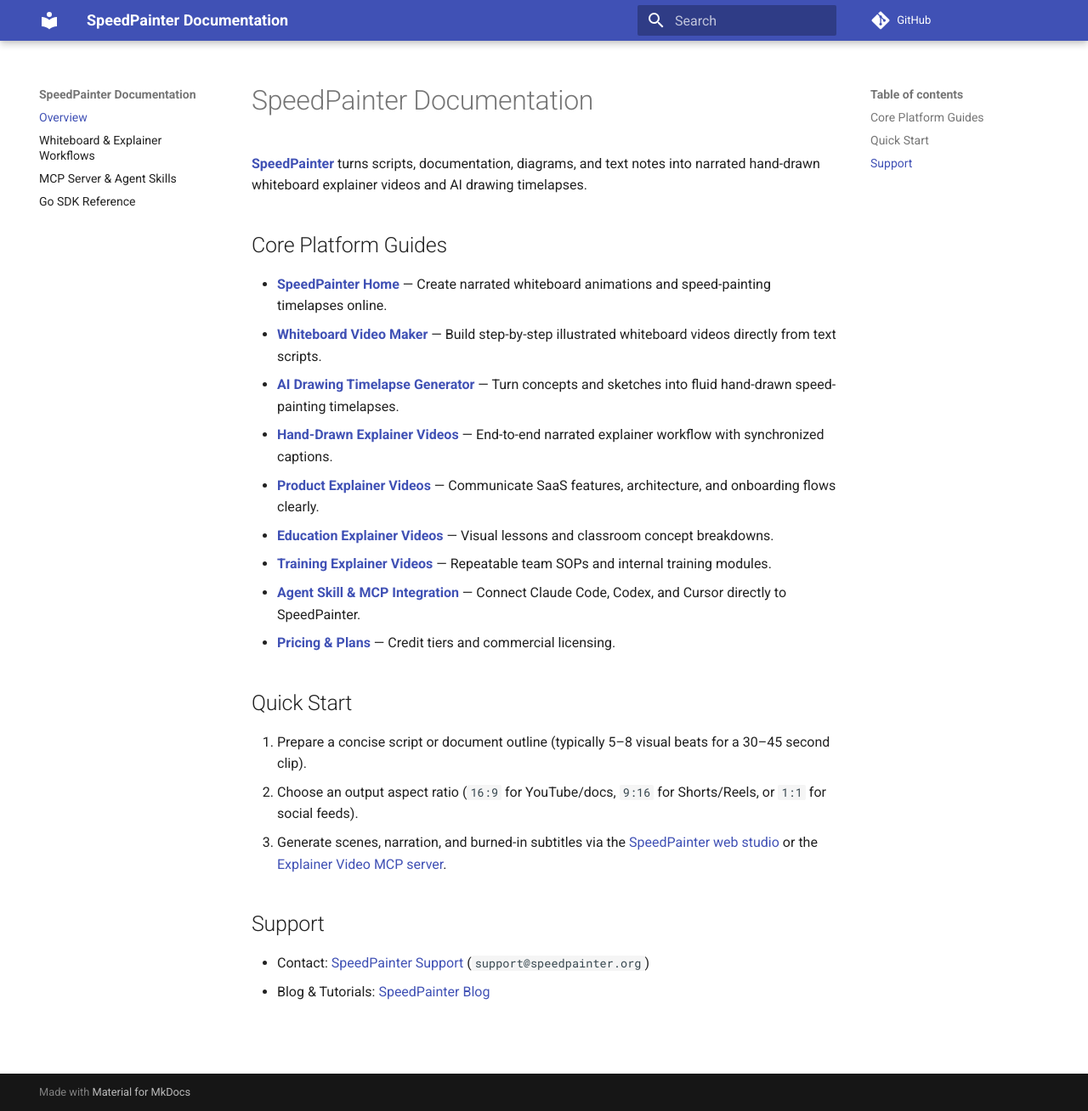
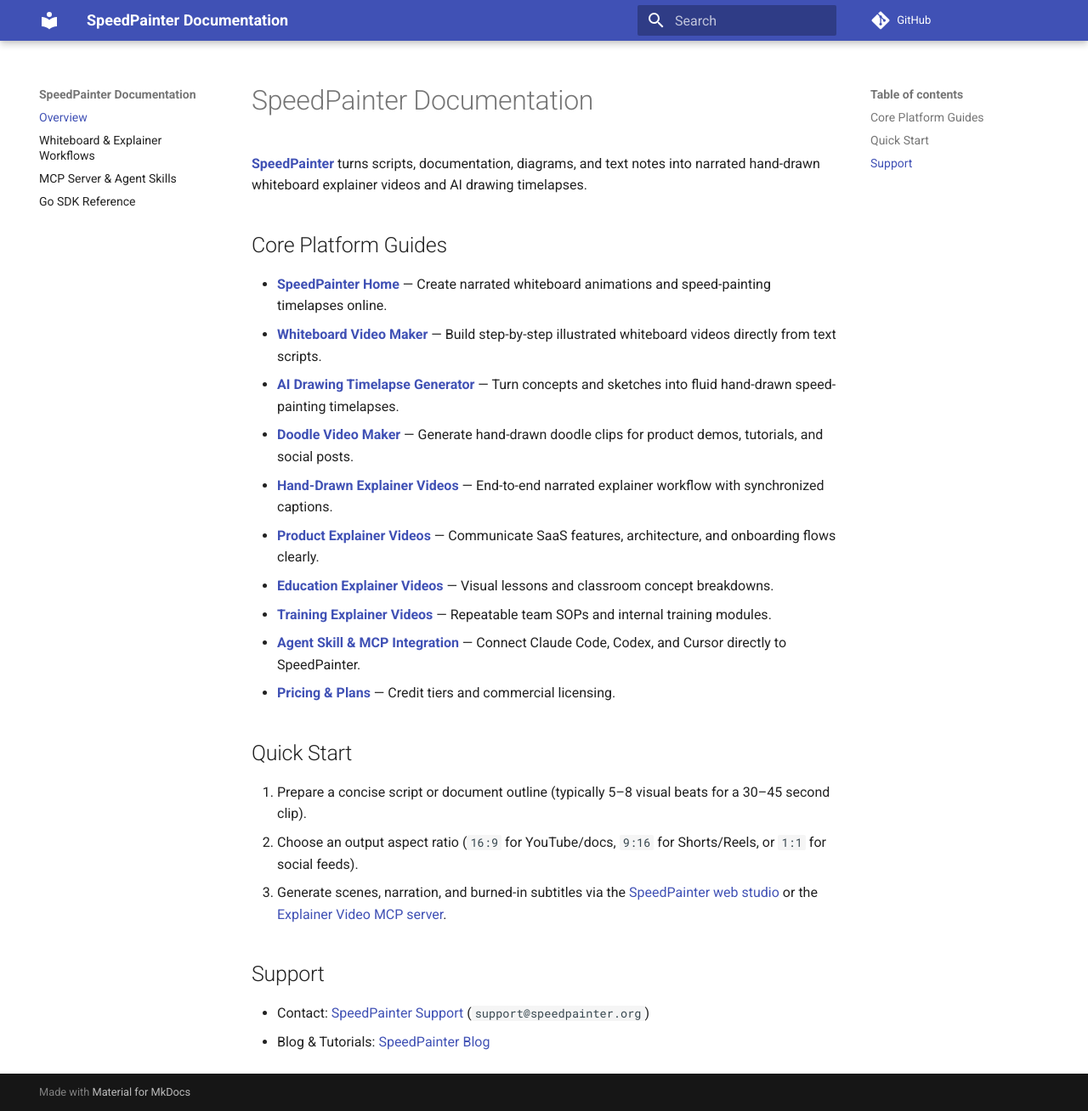
Before and after one commit to SpeedPainterOrg/speedpainter-docs, an MkDocs documentation site: the page built from docs/index.md, in a window 1280 px wide and 1308 px high. Shown: the whole window at 85% size. Built offline with MkDocs 1.6.1 and Material for MkDocs 9.7.7, drawn with Linux system fonts in a browser that asks for light colours; comment, search, counter and statistics services are not loaded.

Commit message:
docs: add Doodle Video Maker guide link to index

```diff
--- a/docs/index.md
+++ b/docs/index.md
@@ -7,6 +7,7 @@
 - **[SpeedPainter Home](https://www.speedpainter.org/en)** — Create narrated whiteboard animations and speed-painting timelapses online.
 - **[Whiteboard Video Maker](https://www.speedpainter.org/en/whiteboard-video-maker)** — Build step-by-step illustrated whiteboard videos directly from text scripts.
 - **[AI Drawing Timelapse Generator](https://www.speedpainter.org/en/ai-drawing-timelapse-generator)** — Turn concepts and sketches into fluid hand-drawn speed-painting timelapses.
+- **[Doodle Video Maker](https://www.speedpainter.org/en/doodle-video-maker)** — Generate hand-drawn doodle clips for product demos, tutorials, and social posts.
 - **[Hand-Drawn Explainer Videos](https://www.speedpainter.org/en/explainer-video)** — End-to-end narrated explainer workflow with synchronized captions.
 - **[Product Explainer Videos](https://www.speedpainter.org/en/explainer-video/product)** — Communicate SaaS features, architecture, and onboarding flows clearly.
 - **[Education Explainer Videos](https://www.speedpainter.org/en/explainer-video/education)** — Visual lessons and classroom concept breakdowns.
```
